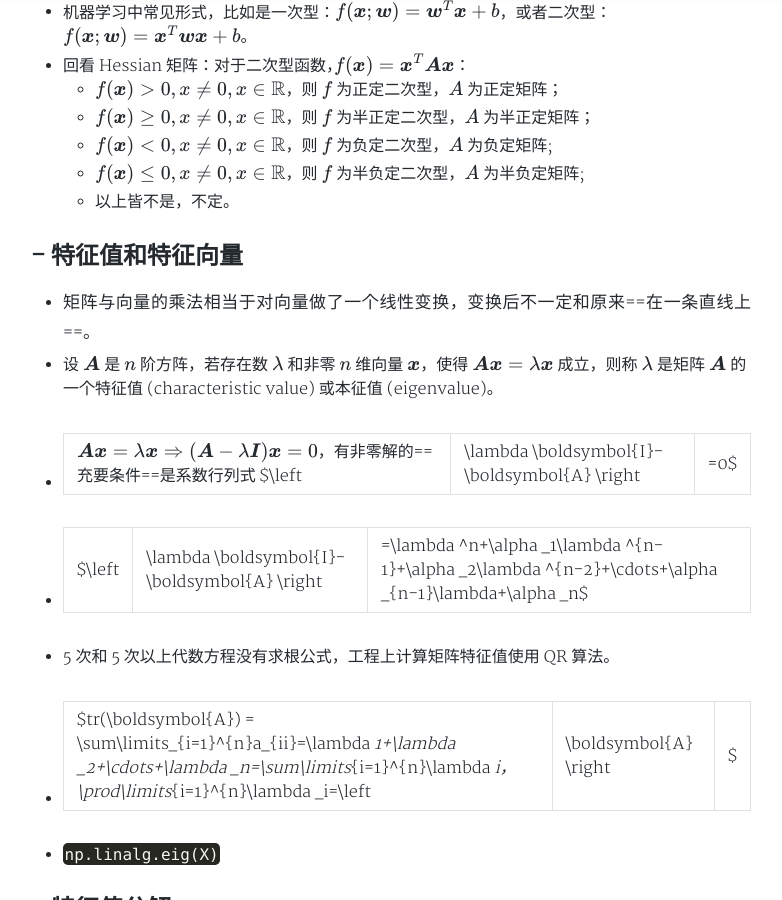
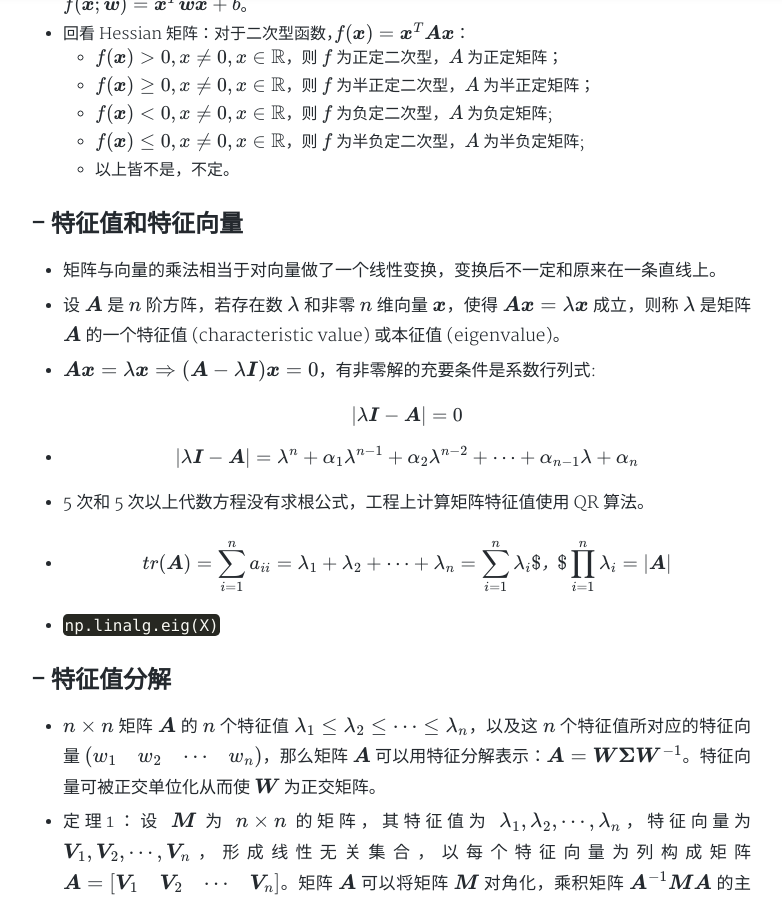
Before and after one commit to yyywxk/yyywxk.github.io, a Jekyll site: the page built from _posts/2020-08-02-人工智能数学课高等数学线性微积分数学教程笔记.md, in a window 1280 px wide and 900 px high, scrolled down 8729 px. Shown: the whole window, without its empty margins (249-1031 px from the left). Built offline with Jekyll 4.4.1, drawn with Linux system fonts in a browser that asks for light colours; nearby versions of some CDN libraries; formulas are drawn with MathJax 3; a style sheet for code colours, icons or effects is not loaded; some of the changed text lies outside the part shown.

Commit message:
fix some bugs

```diff
--- a/_posts/2020-08-02-人工智能数学课高等数学线性微积分数学教程笔记.md
+++ b/_posts/2020-08-02-人工智能数学课高等数学线性微积分数学教程笔记.md
@@ -74,7 +74,7 @@
 
 ### - 左导数、右导数和右导数
 
-- ==ReLu函数== Activation Function
+- ReLu函数 Activation Function
 
 $\max(0,x)$
 
@@ -92,7 +92,7 @@
 - $(x^a)'=ax^{a-1}$
 - $(a^x)'=a^x\ln a$ ; $(e^x)'=e^x$
 - $(log_a x)'=\frac{1}{\ln a}\frac{1}{x}$ ; $(\ln x)'=\frac{1}{x}$
-- ==定义==：$\lim\limits_{n\rightarrow+\infty}(1+\frac{1}{n})^n=e$ ;  $\lim\limits_{x\rightarrow0}\frac{\sin x}{x}=1$; $\lim\limits_{n\rightarrow0}(1+n)^\frac{1}{n}=e$
+- 定义：$\lim\limits_{n\rightarrow+\infty}(1+\frac{1}{n})^n=e$ ;  $\lim\limits_{x\rightarrow0}\frac{\sin x}{x}=1$; $\lim\limits_{n\rightarrow0}(1+n)^\frac{1}{n}=e$
 
 ### - 四则运算法则
 
@@ -108,9 +108,9 @@
 
 - 求极值，backpropagation 激活函数
 
-- ==sigmoid函数==：$\sigma(x)=\frac{1}{1+e^{-x}}$ ; $\sigma'(x)=[1-\sigma(x)]\sigma(x)$
+- sigmoid函数：$\sigma(x)=\frac{1}{1+e^{-x}}$ ; $\sigma'(x)=[1-\sigma(x)]\sigma(x)$
 
-- ==tanh (双曲正切)函数==：$\tanh(x)=\frac{\sinh x}{\cosh x}=\frac{e^x-e^{-x}}{e^x+e^{-x}}$
+- tanh (双曲正切)函数：$\tanh(x)=\frac{\sinh x}{\cosh x}=\frac{e^x-e^{-x}}{e^x+e^{-x}}$
 
   $\tanh'(x)=1-\tanh^2(x)$
 
@@ -127,11 +127,11 @@
 
 极值处函数的导数（若有）等于0，导数等于0处不一定是极值。
 
-极值点是函数图像的某段子区间内上极大值或者极小值点的**==横坐标==**。极值点出现在函数的驻点（导数为0的点）或不可导点处（导函数不存在，也可以取得极值，此时驻点不存在）。
+极值点是函数图像的某段子区间内上极大值或者极小值点的**横坐标**。极值点出现在函数的驻点（导数为0的点）或不可导点处（导函数不存在，也可以取得极值，此时驻点不存在）。
 
 ## - 导数与函数凹凸性
 
-==注==：中国大陆数学界某些机构关于函数凹凸性定义和国外的定义是[相反](https://www.sohu.com/a/214387081_553401)的。
+注：中国大陆数学界某些机构关于函数凹凸性定义和国外的定义是[相反](https://www.sohu.com/a/214387081_553401)的。
 
 国外定义中，凸函数是**向下凸**的（不同于我们传统意义上的"凸"）。
 
@@ -150,6 +150,7 @@
 ## - 一元函数泰勒展开
 
 多项式函数来近似一个可导函数。
+
 $$
 f(x)=\frac{f(x_0)}{0!}+\frac{f'(x_0)}{1!}(x-x_0)+\frac{f''(x_0)}{2!}(x-x_0)^2+...+\frac{f^{n}(x_0)}{n!}(x-x_0)^n + R_n(x)
 $$
@@ -184,10 +185,10 @@
 
 ## - 向量的范数
 
-- 范数：$\left \| \boldsymbol{x} \right \|_p=\left ( \sum\limits_{i=1}^{n}\left | x_i \right |^p \right )^\frac{1}{p}$; $p$ 为整数，向量变成标量；
-- 1 范数是绝对值加和，记为 $L1$: $\left \| \boldsymbol{x} \right \|_1=\sum\limits_{i=1}^n \left | x_i \right |$，曼哈顿距离；
-- 2 范数是向量长度，向量的模，记为 $L2$: $\left \| \boldsymbol{x} \right \|_2=\sqrt{\sum\limits_{i=1}^n \left ( x_i \right )^2}$，欧式距离；
-- 应用：$L1$ 正则项：$\sum\limits_{i=1}^n \left | w_i \right |$；$L2$ 正则项：$\sum\limits_{i=1}^n \left |w_i \right |^2$；正则项越小，模型容错性越强，防止过拟合；
+- 范数：$$\left \| \boldsymbol{x} \right \|_p=\left ( \sum\limits_{i=1}^{n}\left | x_i \right |^p \right )^\frac{1}{p}$$; $p$ 为整数，向量变成标量；
+- 1 范数是绝对值加和，记为 $L1$: $$\left \| \boldsymbol{x} \right \|_1=\sum\limits_{i=1}^n \left | x_i \right |$$，曼哈顿距离；
+- 2 范数是向量长度，向量的模，记为 $L2$: $$\left \| \boldsymbol{x} \right \|_2=\sqrt{\sum\limits_{i=1}^n \left ( x_i \right )^2}$$，欧式距离；
+- 应用：$L1$ 正则项：$$\sum\limits_{i=1}^n \left | w_i \right |$$；$L2$ 正则项：$$\sum\limits_{i=1}^n \left |w_i \right |^2$$；正则项越小，模型容错性越强，防止过拟合；
 
 ## - 特殊向量
 
@@ -223,7 +224,10 @@
 \begin{vmatrix}a_{11}& a_{12} &a_{13}\\a_{21}& a_{22} &a_{23}\\ a_{31}& a_{32} &a_{33}\end{vmatrix}=a_{11}a_{22}a_{33}+a_{12}a_{23}a_{31}+a_{13}a_{21}a_{32}-a_{13}a_{22}a_{31}-a_{12}a_{21}a_{33}-a_{11}a_{23}a_{32}
 $$
 
-- ==行列式性质==：$\left | AB \right |=\left | A \right |\left | B \right |$， $\left | A^{-1} \right |=\left | A \right |^{-1}$，$\left | \alpha A \right |=\alpha ^n\left | A \right |$
+- 行列式性质：
+
+  $$\left | AB \right |=\left | A \right |\left | B \right |$， $\left | A^{-1} \right |=\left | A \right |^{-1}$，$\left | \alpha A \right |=\alpha ^n\left | A \right |$$
+
 - `np.linalg.det(A)`
 
 # 4. 多元函数的微分学
@@ -248,7 +252,7 @@
 - 依次对每一个变量反复求导
 - 高阶导数和求导次序无关：$\frac{\partial ^2f}{\partial x\partial y}=\frac{\partial ^2f}{\partial y\partial x}$;
 - `diff(f,x,2)` = $\frac{\partial ^2f}{\partial^2 x}$
-- `diff(f,y).subs(y,2)` = $\frac{\partial f}{\partial y}\Big |_{y=2}$
+- `diff(f,y).subs(y,2)` = $$\frac{\partial f}{\partial y}\Big |_{y=2}$$
 
 ## - 梯度
 
@@ -292,7 +296,7 @@
 
 - 一元函数：$f(x)$ 一阶导数等于0处有极值，当 $f(x)$ 的二阶导数大于0时是极小值，当二阶导数小于0时是极大值，参考 $x^2$。
 
-- 多元函数的==极值判别==法则：看 Hessian 矩阵在 $f(\boldsymbol{x})$ 的二阶导数等于0处，即驻点处。
+- 多元函数的极值判别法则：看 Hessian 矩阵在 $f(\boldsymbol{x})$ 的二阶导数等于0处，即驻点处。
 
   - 若 Hessian 矩阵是正定，函数在该点有极小值；
   - 若 Hessian 矩阵是负定，函数在该点有极大值；
@@ -302,7 +306,7 @@
 
 - 判断原则：
 
-  - 矩阵==特征值==全部大于0；
+  - 矩阵特征值全部大于0；
 
   - 矩阵所有的顺序主子式都大于0；
 
@@ -344,13 +348,20 @@
 
 ## - 特征值和特征向量
 
-- 矩阵与向量的乘法相当于对向量做了一个线性变换，变换后不一定和原来==在一条直线上==。
+- 矩阵与向量的乘法相当于对向量做了一个线性变换，变换后不一定和原来在一条直线上。
 
 - 设 $\boldsymbol{A}$ 是 $n$ 阶方阵，若存在数 $\lambda$ 和非零 $n$ 维向量 $\boldsymbol{x}$，使得 $\boldsymbol{A}\boldsymbol{x}=\lambda \boldsymbol{x}$ 成立，则称 $\lambda$ 是矩阵 $\boldsymbol{A}$ 的一个特征值 (characteristic value) 或本征值 (eigenvalue)。
-- $\boldsymbol{Ax}=\lambda \boldsymbol{x} \Rightarrow \left ( \boldsymbol{A}-\lambda \boldsymbol{I }\right )\boldsymbol{x}=0$，有非零解的==充要条件==是系数行列式 $\left | \lambda \boldsymbol{I}-\boldsymbol{A} \right |=0$
-- $\left | \lambda \boldsymbol{I}-\boldsymbol{A} \right |=\lambda ^n+\alpha _1\lambda ^{n-1}+\alpha _2\lambda ^{n-2}+\cdots+\alpha _{n-1}\lambda+\alpha _n$
+
+- $\boldsymbol{Ax}=\lambda \boldsymbol{x} \Rightarrow \left ( \boldsymbol{A}-\lambda \boldsymbol{I }\right )\boldsymbol{x}=0$，有非零解的充要条件是系数行列式:
+
+  $$\left | \lambda \boldsymbol{I}-\boldsymbol{A} \right |=0$$
+
+- $$\left | \lambda \boldsymbol{I}-\boldsymbol{A} \right |=\lambda ^n+\alpha _1\lambda ^{n-1}+\alpha _2\lambda ^{n-2}+\cdots+\alpha _{n-1}\lambda+\alpha _n$$
+
 - 5 次和 5 次以上代数方程没有求根公式，工程上计算矩阵特征值使用 QR 算法。
-- $tr(\boldsymbol{A}) = \sum\limits_{i=1}^{n}a_{ii}=\lambda _1+\lambda _2+\cdots+\lambda _n=\sum\limits_{i=1}^{n}\lambda _i$，$\prod\limits_{i=1}^{n}\lambda _i=\left | \boldsymbol{A} \right |$
+
+- $$tr(\boldsymbol{A}) = \sum\limits_{i=1}^{n}a_{ii}=\lambda _1+\lambda _2+\cdots+\lambda _n=\sum\limits_{i=1}^{n}\lambda _i$，$\prod\limits_{i=1}^{n}\lambda _i=\left | \boldsymbol{A} \right |$$
+
 - `np.linalg.eig(X)`
 
 ## - 特征值分解
@@ -413,7 +424,7 @@
 
 - 奇异值矩阵中按照从大到小排列，且减少得特别快，即可以用最大的 $k$ 个奇异值和对应的左右奇异向量来近似描述矩阵：
 
-  $\boldsymbol{A}_{m\times n}=\boldsymbol{U}_{m\times m}\boldsymbol{\Sigma}_{m\times n}\boldsymbol{V}_{n\times n}^T\approx \boldsymbol{U}_{m\times k}\boldsymbol{\Sigma}_{k\times k}\boldsymbol{V}_{n\times k}^T$
+  $$\boldsymbol{A}_{m\times n}=\boldsymbol{U}_{m\times m}\boldsymbol{\Sigma}_{m\times n}\boldsymbol{V}_{n\times n}^T\approx \boldsymbol{U}_{m\times k}\boldsymbol{\Sigma}_{k\times k}\boldsymbol{V}_{n\times k}^T$$
 
   大的矩阵用三个小矩阵近似描述；
 
@@ -459,7 +470,9 @@
 
 - 随机事件 (必然事件，不可能事件) 和随机事件概率
 
-- 随机事件独立：$p(b|a)=p(b)$ , $p(a,b)=p(a)p(b)$, $p(a_1,\cdots,a_n)=\prod\limits_{i=1}^{n}p(a_i)$
+- 随机事件独立：
+
+  $$p(b|a)=p(b)$$ , $p(a,b)=p(a)p(b)$, $p(a_1,\cdots,a_n)=\prod\limits_{i=1}^{n}p(a_i)$
 
 - 随机变量：(1) 离散；(2) 连续，概率密度函数 $f(x)\ge0,\int_{-\infty}^{+\infty}f(x)dx=1$
 
@@ -468,11 +481,11 @@
 
 ## - 条件概率和贝叶斯公式
 
-- 对于两个随机事件 $a$ 和 $b$ ，在 $a$ 发生的情况下 $b$ 发生的概率为 $p(b|a)=\frac{p(a,b)}{p(a)}$
+- 对于两个随机事件 $a$ 和 $b$ ，在 $a$ 发生的情况下 $b$ 发生的概率为 $$p(b|a)=\frac{p(a,b)}{p(a)}$$
 
-- ==贝叶斯公式==：$p(a|b)=\frac{p(a)p(b|a)}{p(b)}$，$a$ 为因，$b$ 是果，知道原因后结果发生的概率是先验概率，贝叶斯公式得到的是后验概率。
+- 贝叶斯公式：$$p(a|b)=\frac{p(a)p(b|a)}{p(b)}$$，$a$ 为因，$b$ 是果，知道原因后结果发生的概率是先验概率，贝叶斯公式得到的是后验概率。
 
-  $p(b)p(a|b)=p(a,b)=p(a)p(b|a)$
+  $$p(b)p(a|b)=p(a,b)=p(a)p(b|a)$$
 
 - 最大化后验概率 MAP
 
@@ -581,7 +594,7 @@
 推导：
 
 1. 利用多元函数的泰勒展开公式：$f(\boldsymbol{x})-f(\boldsymbol{x}_0)\approx[\nabla f(\boldsymbol{x}_0)]^T(\boldsymbol{x}-\boldsymbol{x}_0)$
-2. $X^TY=|X|\cdot|Y|\cdot\cos\theta$，$\cos\theta=-1$ 下降幅度最大
+2. $$X^TY=|X|\cdot|Y|\cdot\cos\theta$$，$\cos\theta=-1$ 下降幅度最大
 3. 为了使得下降幅度最大，向量 $\boldsymbol{x}-\boldsymbol{x}_0$ (不一定是单位向量) 的方向和梯度方向相反：$\boldsymbol{v}=-\frac{\nabla f(\boldsymbol{x}_0)}{\left \| \nabla f(\boldsymbol{x}_0) \right \|}$
 4. $\boldsymbol{x}=\boldsymbol{x}_0-\eta\frac{\nabla f(\boldsymbol{x}_0)}{\left \| \nabla f(\boldsymbol{x}_0) \right \|}$，分母是标量可并入 $\eta$，即 $\boldsymbol{x}=\boldsymbol{x}_0-\eta\nabla f(\boldsymbol{x}_0)$
 
@@ -723,7 +736,7 @@
 
 可参考KKT条件。
 
-## - ==拉格朗日对偶==
+## - 拉格朗日对偶
 
 $$
 \min f(x)\\
```
